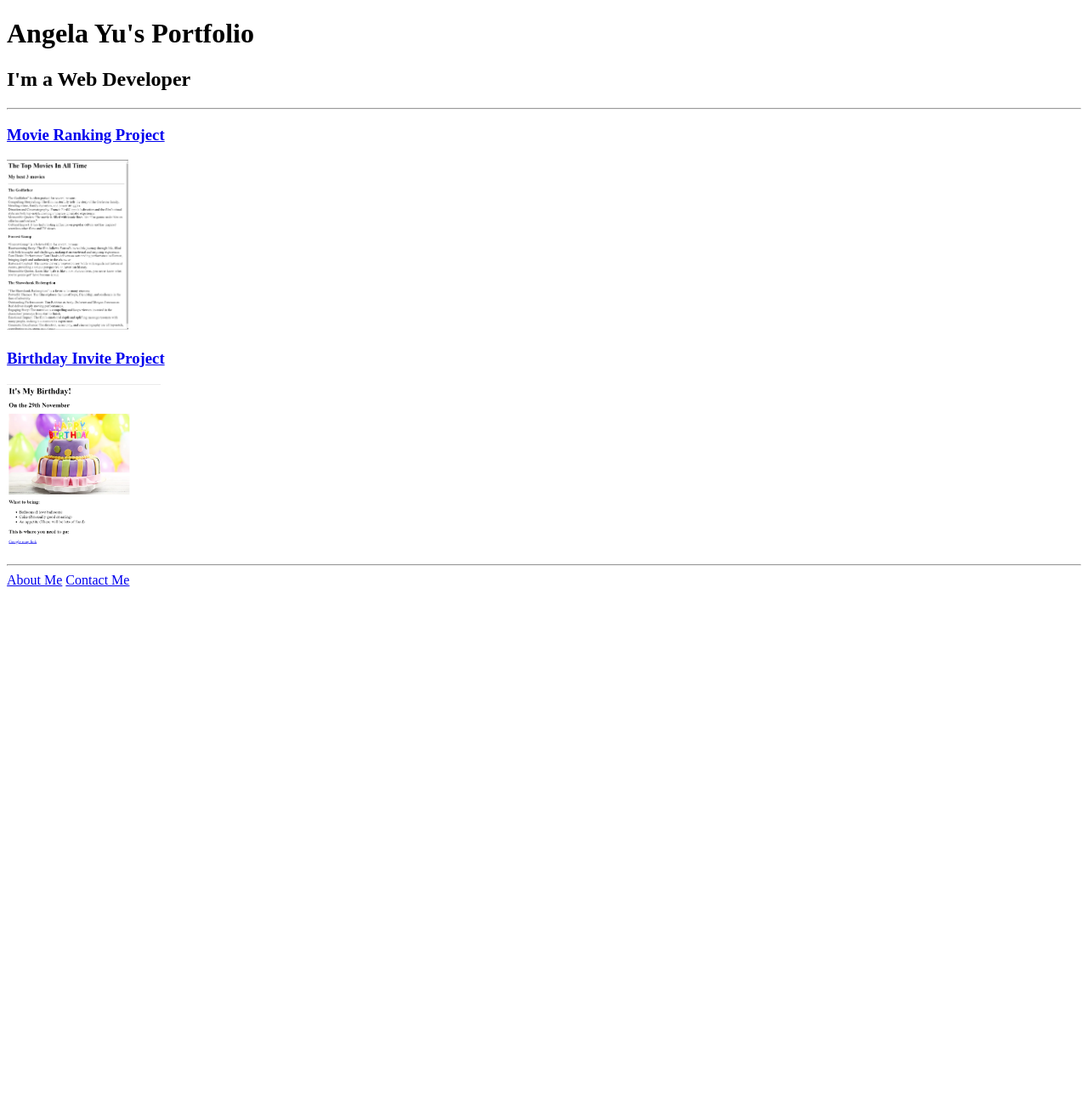
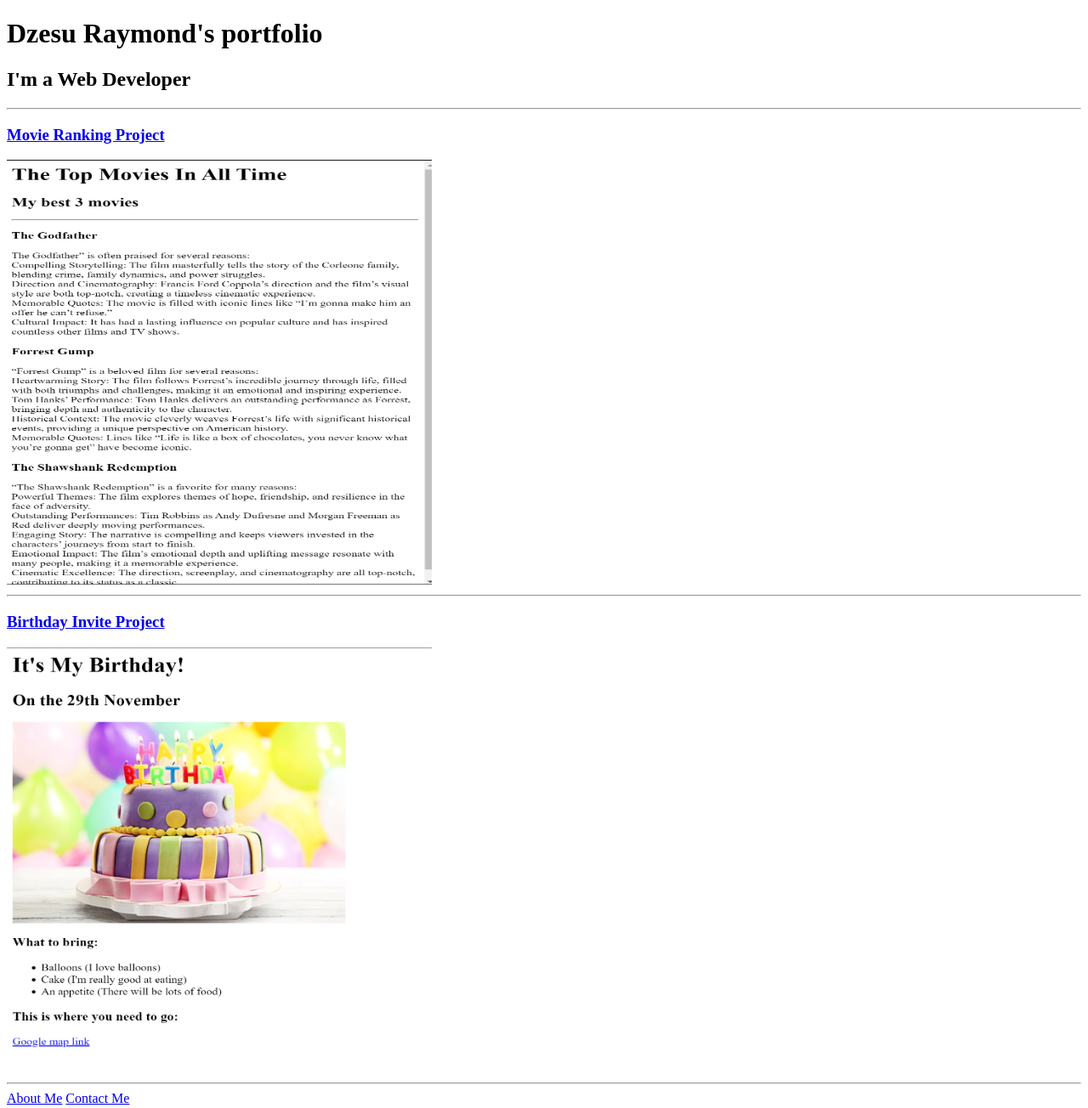
Before and after one commit to Raymond9636/html.portfolio, a plain HTML site: page solution.html in a window 1280 px wide. Shown: the whole page at 85% size. Before the commit the page ends 800 px from the top, so only its background shows below. Drawn offline with Linux system fonts and the light colour scheme.

Commit message:
Add files via upload

```diff
--- a/solution.html
+++ b/solution.html
@@ -1,22 +1,26 @@
 <!DOCTYPE html>
 <html lang="en">
-
 <head>
     <meta charset="UTF-8">
-  <title>Angela's Portfolio</title>
+    <title>Dzesu Raymond</title>
 </head>
+<body>
+    <h1>Dzesu Raymond's portfolio</h1>
+    <h2>I'm a Web Developer</h2>
 
-<body>
-  <h1>Angela Yu's Portfolio</h1>
-  <h2>I'm a Web Developer</h2>
     <hr />
-  <h3><a href="./public/movie-ranking.html">Movie Ranking Project</a></h3>
-  <img src="./assets/images/movie-ranking.png" height="200" alt="movie ranking project preview"/>
-  <h3><a href="./public/birthday-invite.html">Birthday Invite Project</a></h3>
-  <img src="./assets/images/birthday-invite.png" height="200" alt="birthday invite project preview"/>
+
+    <h3><a href="./public/movie ranking project_index.html">Movie Ranking Project</a></h3>
+    <img src="./assets/images/movie-ranking.png" height="500" width="500" alt="movie-ranking preview"/>
     <hr />
+    <h3><a href="./public/birthday_index.html">Birthday Invite Project</a></h3>
+    <img src="./assets/images/birthday-invite.png" height="500" width="500" alt="birthday-invite project preview">
+
+    <hr />
+
     <a href="./public/about.html">About Me</a>
     <a href="./public/contact.html">Contact Me</a>
+
+
 </body>
-
 </html>
```
Lines whose indentation alone changed are shown as unchanged.
